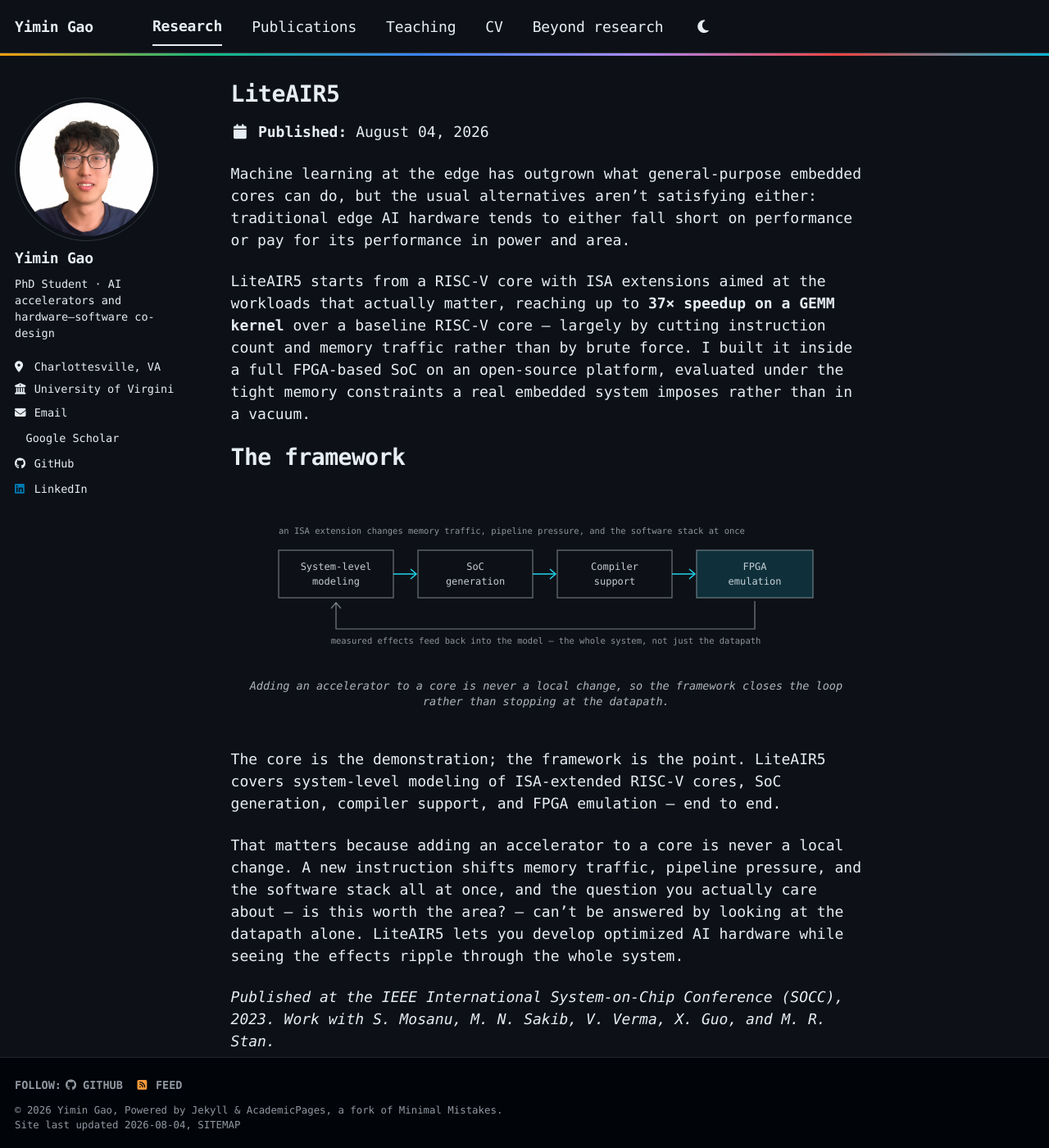
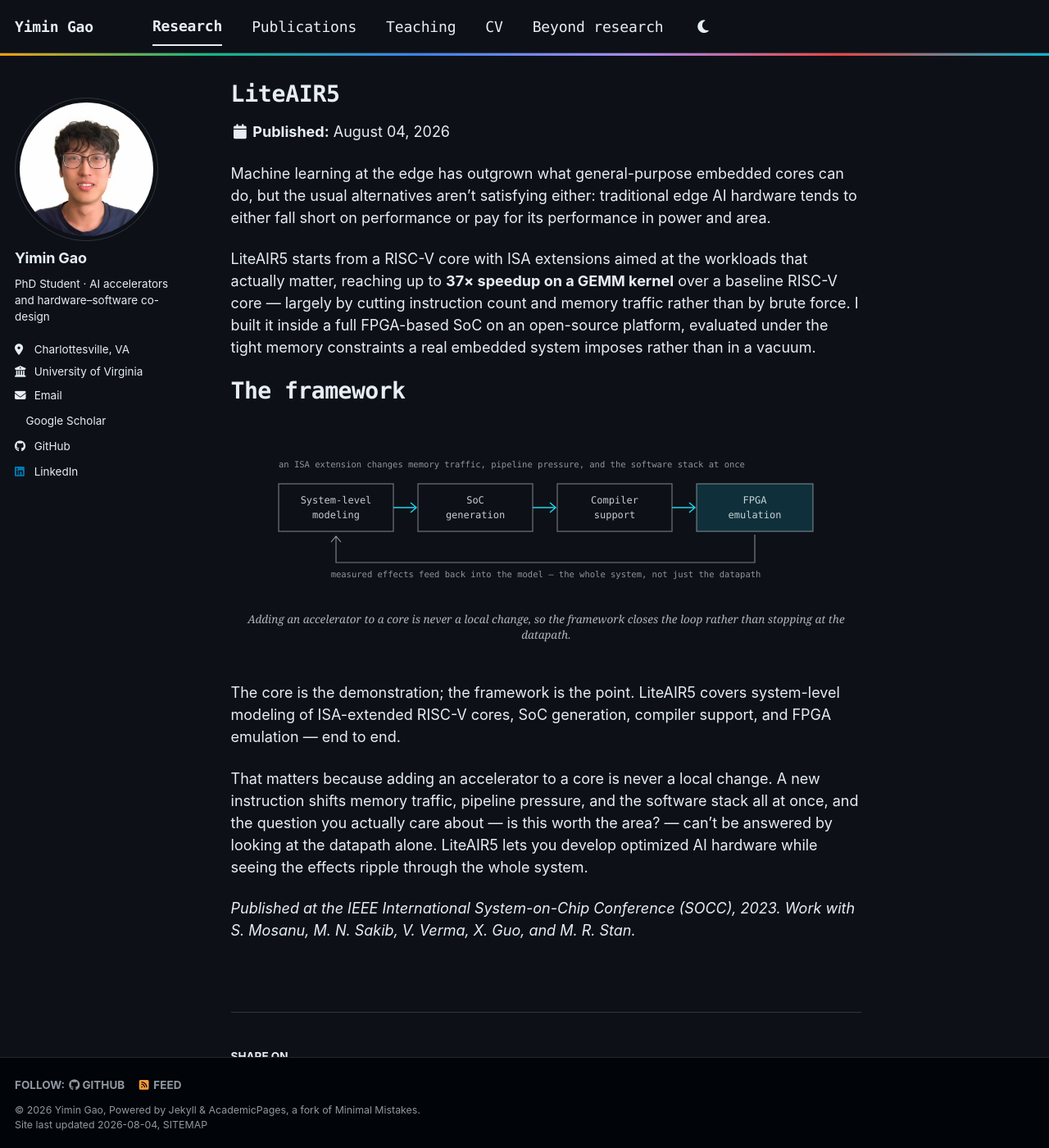
Before and after one commit to YiminGao0113/YiminGao0113.github.io, a Jekyll site: the page built from _projects/liteair5.md, in a window 1280 px wide and 1400 px high. Shown: the whole window at 82% size. Built offline with Jekyll 4.4.1, drawn with Linux system fonts in a browser that asks for light colours; a style sheet for code colours, icons or effects is not loaded.

Commit message:
Revert to monospace on chrome only
Restores $serif, $sans-serif, and $monospace in _themes.scss to the
theme's originals. $techmono stays defined there and is applied by
_extras.scss to the masthead, nav, headings, card chrome, and figure
labels; body prose is sans-serif again.

Compiled result: 9 monospace rules, 31 sans-serif.

Co-Authored-By: Claude Opus 5 (1M context) <noreply@anthropic.com>

```diff
--- a/_sass/_themes.scss
+++ b/_sass/_themes.scss
@@ -14,15 +14,14 @@ $paragraph-indent           : false; // true, false (default)
 $indent-var                 : 1.3em;
 
 /* System typefaces.
-   The whole site runs on the monospace stack, so $serif and $sans-serif are
-   aliased to it rather than the theme's originals. Setting them here means the
-   ~30 rules across _sass that reference these variables all follow, instead of
-   needing a selector-by-selector override. System fonts only, no web request. */
+   $techmono is applied to the site's chrome only -- masthead, nav, headings,
+   card titles, figure labels -- by the rules in layout/_extras.scss. Body prose
+   deliberately stays sans-serif. System fonts only, no web request. */
 $techmono                   : "JetBrains Mono", "Fira Code", "SFMono-Regular", "SF Mono", ui-monospace, Menlo, Consolas, "Liberation Mono", monospace;
 
-$serif                      : $techmono;
-$sans-serif                 : $techmono;
-$monospace                  : $techmono;
+$serif                      : Georgia, Times, serif;
+$sans-serif                 : -apple-system, ".SFNSText-Regular", "San Francisco", "Roboto", "Segoe UI", "Helvetica Neue", "Lucida Grande", Arial, sans-serif;
+$monospace                  : Monaco, Consolas, "Lucida Console", monospace;
 
 /* Sans serif typefaces */
 $sans-serif-narrow          : $sans-serif;
--- a/_sass/layout/_extras.scss
+++ b/_sass/layout/_extras.scss
@@ -30,18 +30,11 @@ html[data-theme="dark"] {
 
 /* ==========================================================================
    TECH TYPE
-   $techmono is defined in _themes.scss and aliased over $serif/$sans-serif, so
-   every element inherits it. What remains here is the optical tightening that
-   headings want at larger sizes, plus a catch for the one hard-coded font in
-   the theme.
+   Monospace on the structural surfaces only -- site title, nav, headings, card
+   chrome, figure labels. Body prose stays sans-serif: the project pages run to
+   several hundred words each, and monospace costs real readability at that
+   length. $techmono is defined in _themes.scss.
    ========================================================================== */
-
-/* The only hard-coded family left in the theme. Nothing renders .cv-container
-   since the JSON CV page was removed, but this keeps the sweep complete. */
-.cv-container,
-.cv-container * {
-  font-family: $techmono;
-}
 
 .masthead__menu-item,
 .greedy-nav a,
```
